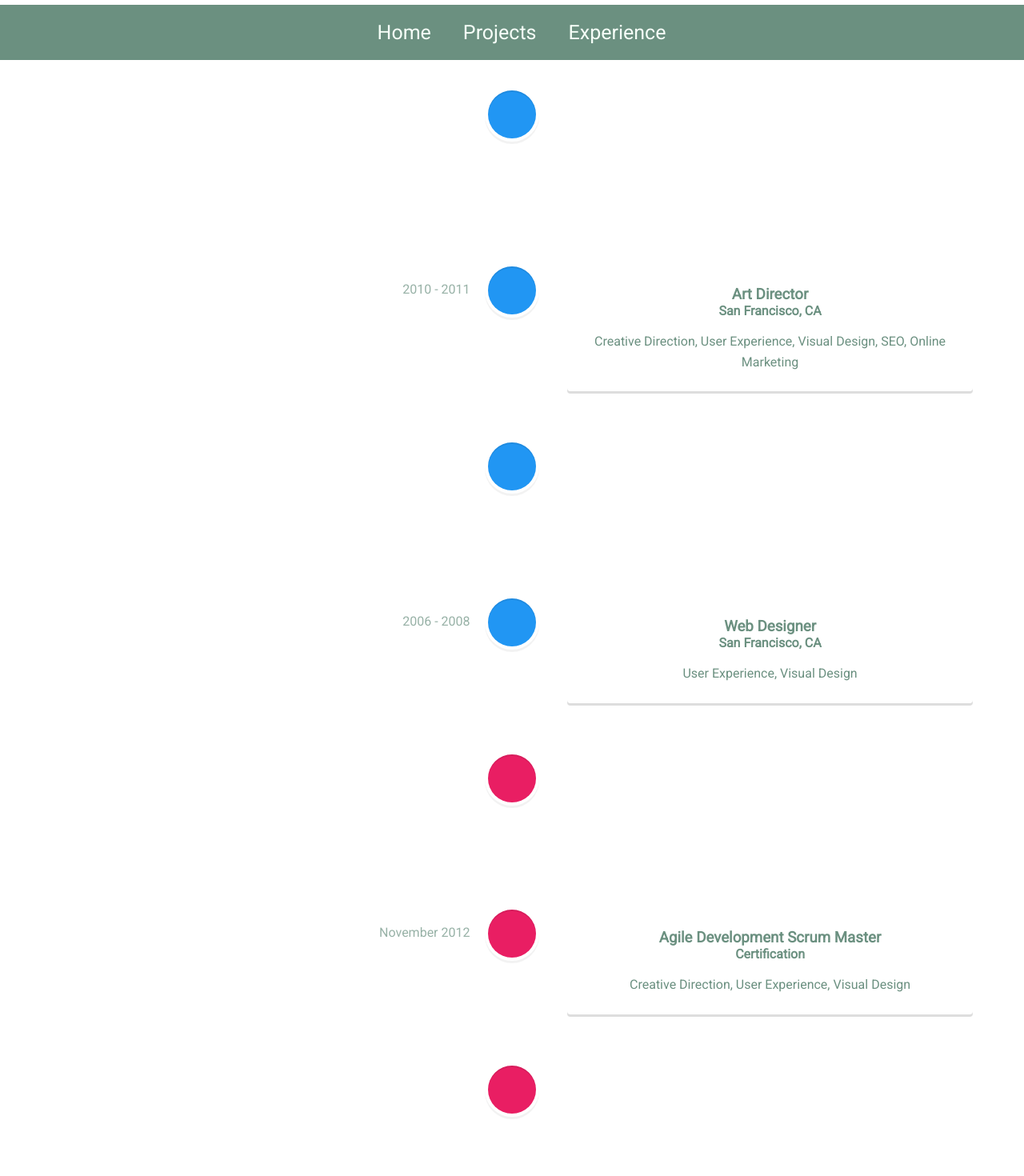
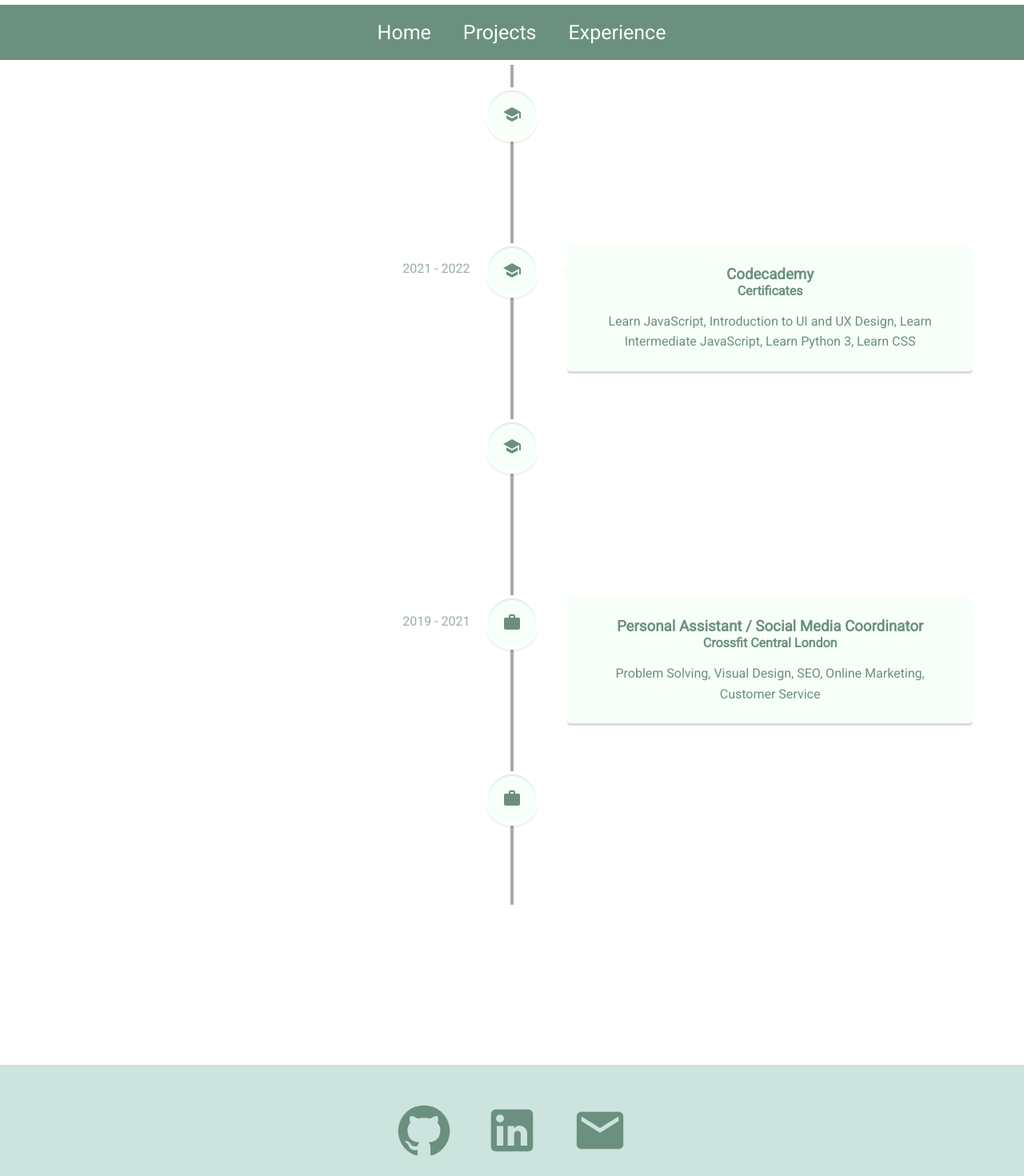
Before and after one commit to silsss/portfolioweb, a React (Create React App) app: page /experience in a window 1280 px wide. Shown: the top 1470 px of the page at 80% size. Built offline with nearby package versions, Linux system fonts and the light colour scheme.

Commit message:
materialUI icons added

```diff
--- a/package.json
+++ b/package.json
@@ -3,10 +3,14 @@
   "version": "0.1.0",
   "private": true,
   "dependencies": {
+    "@emotion/react": "^11.9.3",
+    "@emotion/styled": "^11.9.3",
     "@mui/icons-material": "^5.8.4",
+    "@mui/material": "^5.8.4",
     "@testing-library/jest-dom": "^5.16.4",
     "@testing-library/react": "^13.3.0",
     "@testing-library/user-event": "^14.2.0",
+    "fsevents": "^2.3.2",
     "react": "^18.1.0",
     "react-dom": "^18.1.0",
     "react-router-dom": "^6.3.0",
--- a/src/Pages/Experience.js
+++ b/src/Pages/Experience.js
@@ -1,95 +1,79 @@
 import React from 'react'
 import { VerticalTimeline, VerticalTimelineElement }  from 'react-vertical-timeline-component';
 import 'react-vertical-timeline-component/style.min.css';
-
+import SchoolIcon from '@mui/icons-material/School';
+import WorkIcon from '@mui/icons-material/Work';
 
 function Experience() {
   return (
     <div className='experience'>
-      <VerticalTimeline>
+      <VerticalTimeline
+      lineColor={'DarkGray'}>
         <VerticalTimelineElement
         className="vertical-timeline-element--work"
-    contentStyle={{ background: 'rgb(33, 150, 243)', color: '#fff' }}
-    contentArrowStyle={{ borderRight: '7px solid  rgb(33, 150, 243)' }}
-    date="2011 - present"
-    iconStyle={{ background: 'rgb(33, 150, 243)', color: '#fff' }}
+        contentStyle={{ background: 'rgb(246, 255, 248)', color: 'rgb(246, 255, 248)' }}
+        contentArrowStyle={{ borderRight: '7px solid rgb(246, 255, 248)' }}
+        date="2021 - current"
+        iconStyle={{ background: 'rgb(246, 255, 248)', color: 'rgb(246, 255, 248)' }}
+        icon = {<SchoolIcon />}
         >
-    <h3 className="vertical-timeline-element-title">Creative Director</h3>
-    <h4 className="vertical-timeline-element-subtitle">Miami, FL</h4>
+        <h3 className="vertical-timeline-element-title">Codecademy</h3>
+        <h4 className="vertical-timeline-element-subtitle">Career Pathway</h4>
+        <p> Front-End Engineer</p>
+        </VerticalTimelineElement>
+        <VerticalTimelineElement
+        className="vertical-timeline-element--work"
+        contentStyle={{ background: 'rgb(246, 255, 248)', color: 'rgb(246, 255, 248)' }}
+        contentArrowStyle={{ borderRight: '7px solid rgb(246, 255, 248)' }}
+        date="2021 - 2022"
+        iconStyle={{ background: 'rgb(246, 255, 248)', color: 'rgb(246, 255, 248)' }}
+        icon = {<SchoolIcon />}
+        >
+        <h3 className="vertical-timeline-element-title">Codecademy</h3>
+        <h4 className="vertical-timeline-element-subtitle">Certificates</h4>
+        <p> Learn JavaScript, Introduction to UI and UX Design, Learn Intermediate JavaScript, Learn Python 3, Learn CSS</p>
+        </VerticalTimelineElement>
+      <VerticalTimelineElement
+        className="vertical-timeline-element--work"
+        contentStyle={{ background: 'rgb(246, 255, 248)', color: 'rgb(246, 255, 248)' }}
+        contentArrowStyle={{ borderRight: '7px solid rgb(246, 255, 248)' }}
+
+        date="2019 - 2022"
+        iconStyle={{ background: 'rgb(246, 255, 248)', color: 'rgb(246, 255, 248)' }}
+        icon = {<SchoolIcon />}
+        >
+        <h3 className="vertical-timeline-element-title">Sports Therapy BSc</h3>
+        <h4 className="vertical-timeline-element-subtitle">London Metropolitan University</h4>
         <p>
-      Creative Direction, User Experience, Visual Design, Project Management, Team Leading
+          Predicted 1st, Time management, Visual Design, Team Work, Data Analysis
         </p>
         </VerticalTimelineElement>
         <VerticalTimelineElement
         className="vertical-timeline-element--work"
-    date="2010 - 2011"
-    iconStyle={{ background: 'rgb(33, 150, 243)', color: '#fff' }}
+        contentStyle={{ background: 'rgb(246, 255, 248)', color: 'rgb(246, 255, 248)' }}
+        date="2019 - 2021"
+        iconStyle={{  background: 'rgb(246, 255, 248)', color: 'rgb(246, 255, 248)'}}
+        icon={<WorkIcon />}
       >
-    <h3 className="vertical-timeline-element-title">Art Director</h3>
-    <h4 className="vertical-timeline-element-subtitle">San Francisco, CA</h4>
+        <h3 className="vertical-timeline-element-title">Personal Assistant / Social Media Coordinator</h3>
+        <h4 className="vertical-timeline-element-subtitle">Crossfit Central London</h4>
         <p>
-      Creative Direction, User Experience, Visual Design, SEO, Online Marketing
+          Problem Solving, Visual Design, SEO, Online Marketing, Customer Service
         </p>
         </VerticalTimelineElement>
         <VerticalTimelineElement
           className="vertical-timeline-element--work"
-    date="2008 - 2010"
-    iconStyle={{ background: 'rgb(33, 150, 243)', color: '#fff' }}
+          contentStyle={{ background: 'rgb(246, 255, 248)', color: 'rgb(246, 255, 248)' }}
+          date="2019 - 2020"
+          iconStyle={{  background: 'rgb(246, 255, 248)', color: 'rgb(246, 255, 248)'}}
+          icon={<WorkIcon />}
         >
-    <h3 className="vertical-timeline-element-title">Web Designer</h3>
-    <h4 className="vertical-timeline-element-subtitle">Los Angeles, CA</h4>
+          <h3 className="vertical-timeline-element-title">Coach</h3>
+          <h4 className="vertical-timeline-element-subtitle">Crossfit Central London</h4>
           <p>
-      User Experience, Visual Design
+            Team leading, Problem Solving, Customer Service
           </p>
         </VerticalTimelineElement>
-  <VerticalTimelineElement
-    className="vertical-timeline-element--work"
-    date="2006 - 2008"
-    iconStyle={{ background: 'rgb(33, 150, 243)', color: '#fff' }}
-  >
-    <h3 className="vertical-timeline-element-title">Web Designer</h3>
-    <h4 className="vertical-timeline-element-subtitle">San Francisco, CA</h4>
-    <p>
-      User Experience, Visual Design
-    </p>
-  </VerticalTimelineElement>
-  <VerticalTimelineElement
-    className="vertical-timeline-element--education"
-    date="April 2013"
-    iconStyle={{ background: 'rgb(233, 30, 99)', color: '#fff' }}
-  >
-    <h3 className="vertical-timeline-element-title">Content Marketing for Web, Mobile and Social Media</h3>
-    <h4 className="vertical-timeline-element-subtitle">Online Course</h4>
-    <p>
-      Strategy, Social Media
-    </p>
-  </VerticalTimelineElement>
-  <VerticalTimelineElement
-    className="vertical-timeline-element--education"
-    date="November 2012"
-    iconStyle={{ background: 'rgb(233, 30, 99)', color: '#fff' }}
-  >
-    <h3 className="vertical-timeline-element-title">Agile Development Scrum Master</h3>
-    <h4 className="vertical-timeline-element-subtitle">Certification</h4>
-    <p>
-      Creative Direction, User Experience, Visual Design
-    </p>
-  </VerticalTimelineElement>
-  <VerticalTimelineElement
-    className="vertical-timeline-element--education"
-    date="2002 - 2006"
-    iconStyle={{ background: 'rgb(233, 30, 99)', color: '#fff' }}
-  >
-    <h3 className="vertical-timeline-element-title">Bachelor of Science in Interactive Digital Media Visual Imaging</h3>
-    <h4 className="vertical-timeline-element-subtitle">Bachelor Degree</h4>
-    <p>
-      Creative Direction, Visual Design
-    </p>
-  </VerticalTimelineElement>
-  <VerticalTimelineElement
-    iconStyle={{ background: 'rgb(16, 204, 82)', color: '#fff' }}
-
-  />
       </VerticalTimeline>
     </div>
   )
--- a/src/Pages/Home.js
+++ b/src/Pages/Home.js
@@ -1,6 +1,10 @@
 import React from "react";
+import GitHubIcon from '@mui/icons-material/GitHub';
+import LinkedInIcon from '@mui/icons-material/LinkedIn';
+import EmailIcon from '@mui/icons-material/Email';
+
+
 import "../styles/Home.css";
-
 function Home() {
   return (
     <div className="home">
@@ -8,6 +12,9 @@ function Home() {
         <h2> Hi, My Name is Silja</h2>
         <div className="prompt">
           <p>A self-taught front-end developer with a passion for learning</p>
+          <a href='https://github.com/silsss/' target={"_blank"} rel="noreferrer"><GitHubIcon /></a>
+          <a href='https://www.linkedin.com/in/silja-sorinardottir' target={'_blank'} rel="norefferer"><LinkedInIcon /></a>
+          <a href="mailto:silja-s@hotmail.com?body=Hi Silja!"><EmailIcon /></a>
         </div>
       </div>
       <div className="skills">
--- a/src/components/footer.js
+++ b/src/components/footer.js
@@ -1,11 +1,18 @@
 import React from 'react'
+import GitHubIcon from '@mui/icons-material/GitHub';
+import LinkedInIcon from '@mui/icons-material/LinkedIn';
+import EmailIcon from '@mui/icons-material/Email';
 import '../styles/footer.css'
+
 
 
 function Footer() {
   return (
     <div className='footer'>
         <div className='socialMedia'>
+          <a href='https://github.com/silsss/' target={"_blank"} rel="noreferrer"><GitHubIcon /></a>
+          <a href='https://www.linkedin.com/in/silja-sorinardottir' target={'_blank'} rel="norefferer"><LinkedInIcon /></a>
+          <a href="mailto:silja-s@hotmail.com?body=Hi Silja!"><EmailIcon /></a>
         </div>
         <p>&copy; 2022 Silja</p>
     </div>
--- a/src/styles/footer.css
+++ b/src/styles/footer.css
@@ -1,7 +1,8 @@
 .footer {
     width: 100%;
     height: 200px;
-    background: #6B9080;
+    background: #CCE3DE;
+    color: #f6fff8;
     display: flex;
     justify-content: center;
     align-items: center;
@@ -10,12 +11,13 @@
     margin-top: 200px;
   }
 
-  .socialMedia svg {
+  .socialMedia svg{
     color: #f6fff8;
     margin: 20px;
     font-size: 70px;
     cursor: pointer;
   }
+
 
   .footer p {
     color: #F6fff8;
```
Also changed, not shown: 1 other file (tests, documents, lock files or other folders). Lines whose indentation alone changed are shown as unchanged.
